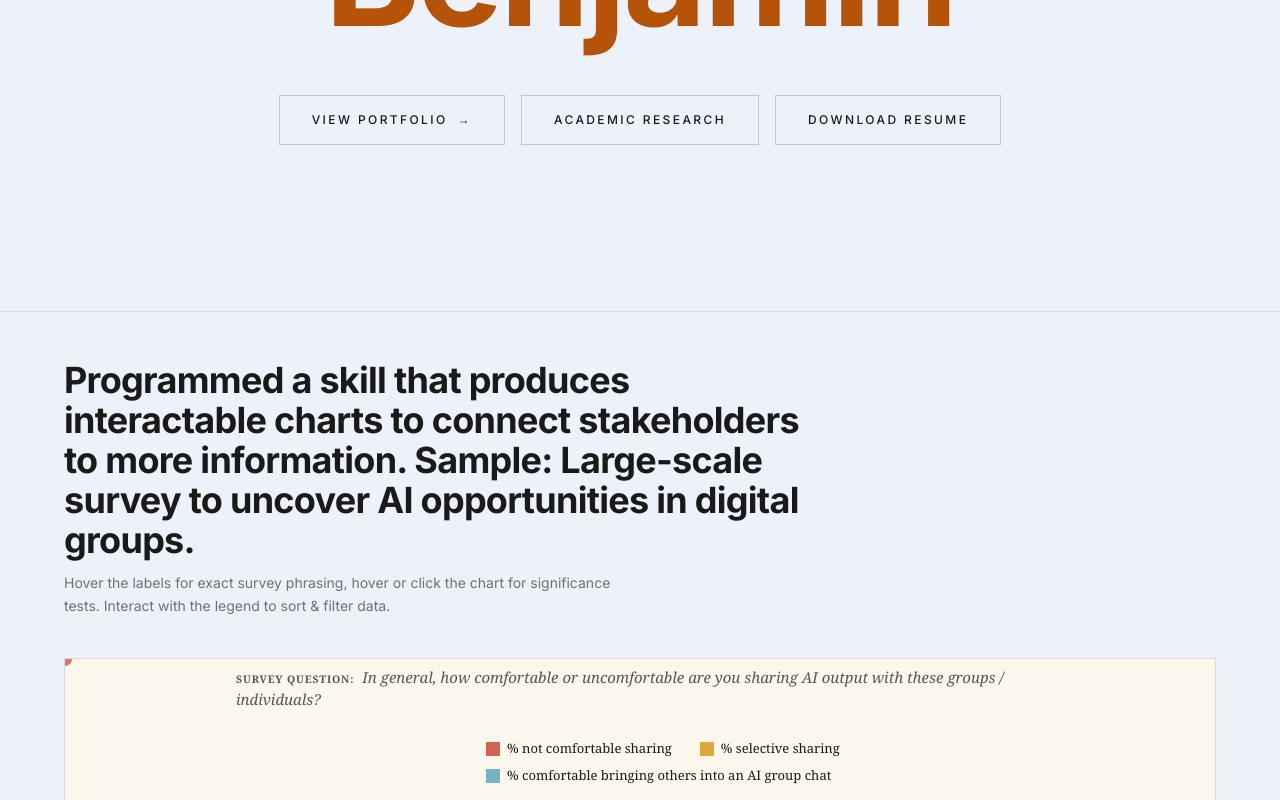
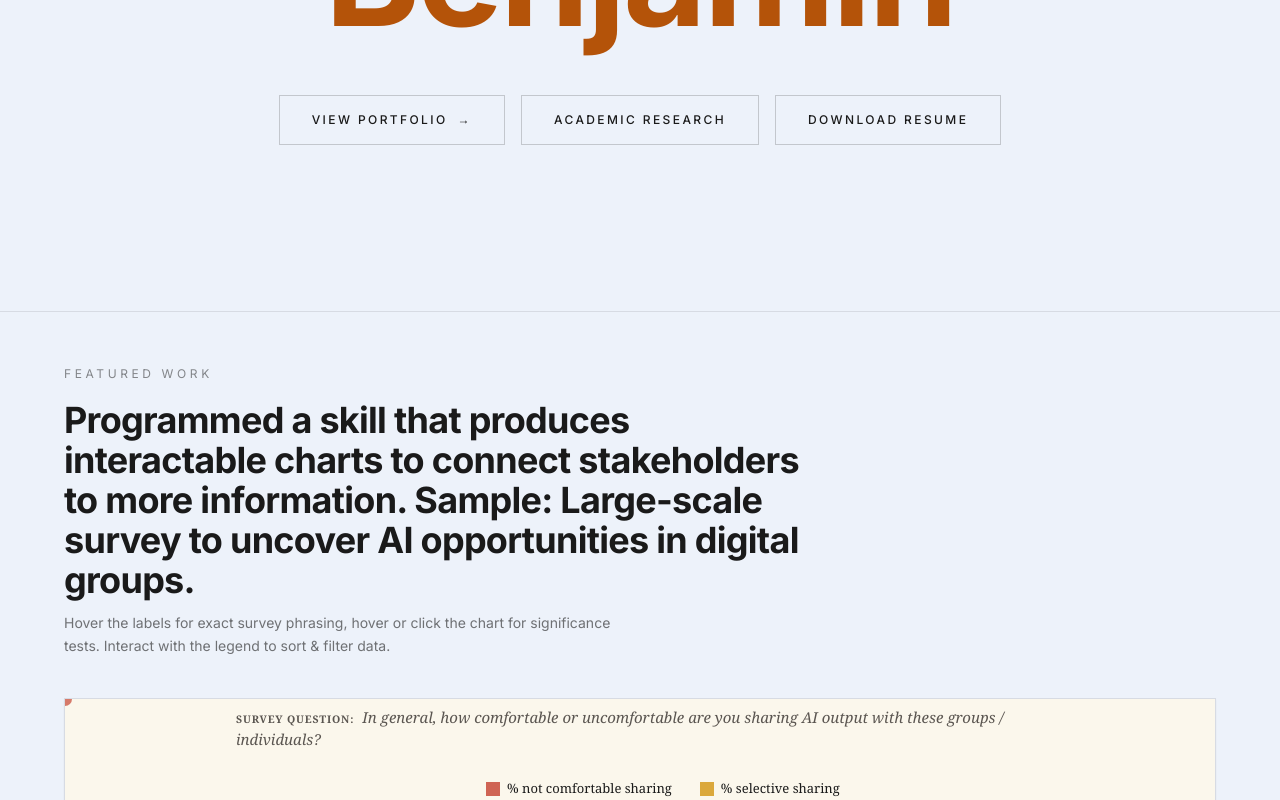
Before and after one commit to RacheleBenjamin/website, a React (Vite) app: page / in a window 1280 px wide. Shown: the part 489-1289 px from the top of the page. Built offline with nearby package versions, Linux system fonts and the light colour scheme.

Commit message:
Add Featured Work eyebrow label to match Portfolio section

```diff
--- a/src/components/Featured.jsx
+++ b/src/components/Featured.jsx
@@ -14,7 +14,8 @@ export default function Featured() {
           transition={{ duration: 0.7 }}
           className="mb-10"
         >
-          <h2 className="font-display text-2xl sm:text-3xl lg:text-4xl leading-tight tracking-tight max-w-3xl">
+          <span className="text-xs tracking-wider-3 uppercase text-ink/50">Featured Work</span>
+          <h2 className="mt-4 font-display text-2xl sm:text-3xl lg:text-4xl leading-tight tracking-tight max-w-3xl">
             Programmed a skill that produces interactable charts to connect stakeholders to more information. Sample: Large-scale survey to uncover AI opportunities in digital groups.
           </h2>
           <p className="mt-3 text-sm text-ink/60 leading-relaxed max-w-xl">
```
